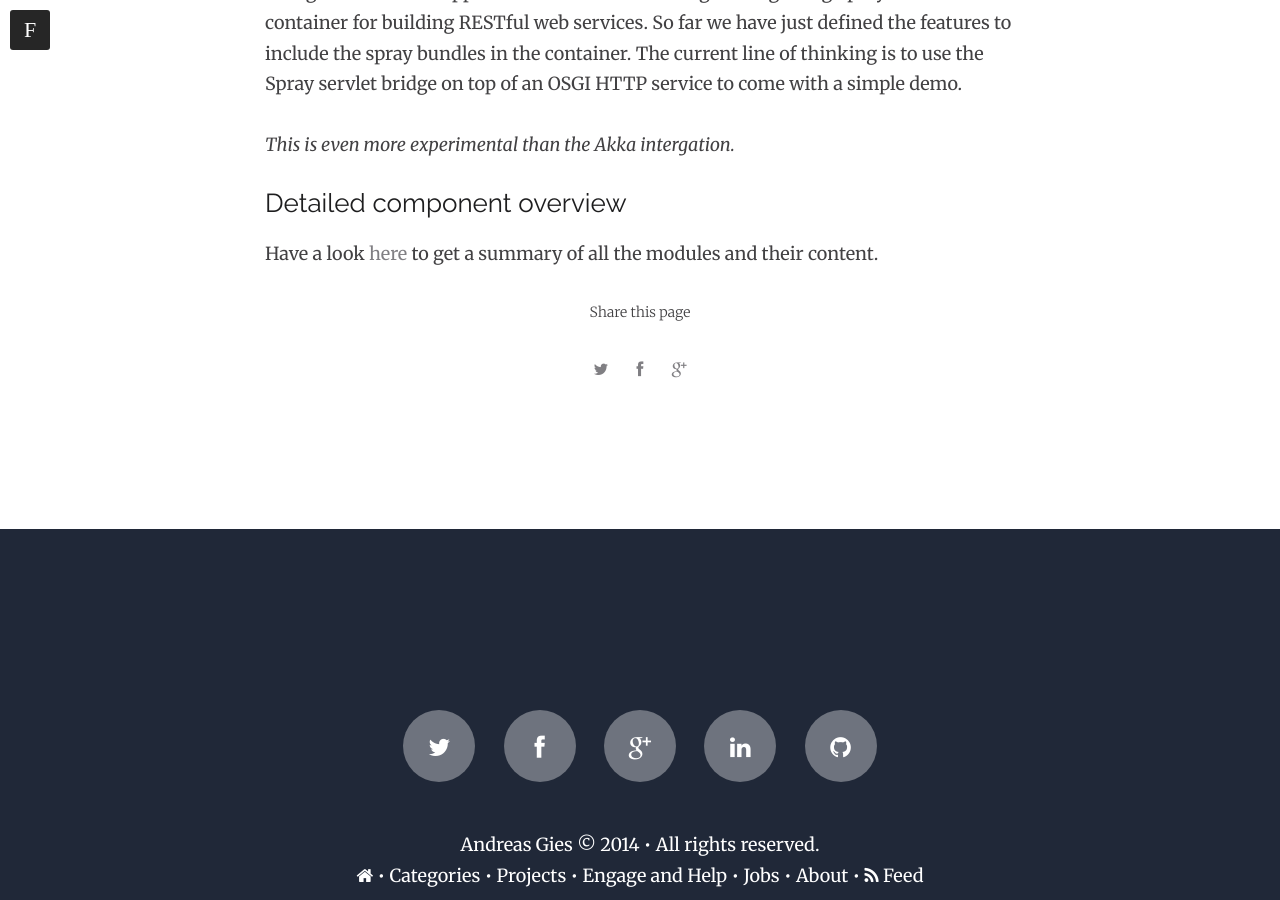
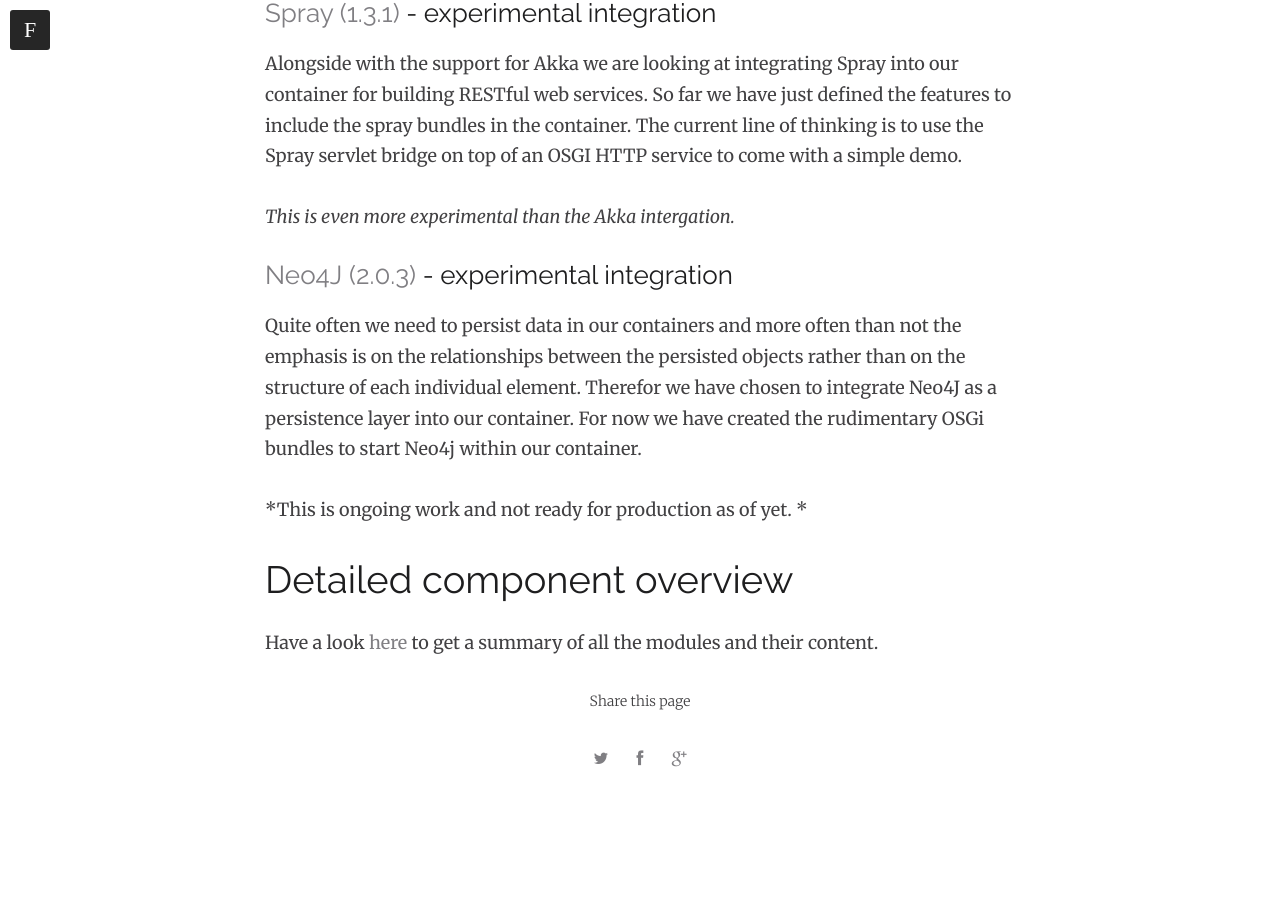
Before and after one commit to woq-blended/woq.github.io, a Jekyll site: the page built from projects/blended/30000.md, in a window 1280 px wide and 900 px high, scrolled down 2487 px. Built offline with Jekyll 4.4.1, drawn with Linux system fonts in a browser that asks for light colours; nearby versions of some CDN libraries; some of the changed text lies outside the part shown.

Commit message:
Integrating project pages.

```diff
--- a/projects/blended/30000.md
+++ b/projects/blended/30000.md
@@ -11,47 +11,50 @@
 audience, so that others either could use our modules as implementation and/or configuration examples or even base their container development
 on our project.
 
-Try it out
-----------
+# Try it out
 
 Refer to this [short guide](Building.html) to get started with the components as quickly as possible.
 
-High Level Components
----------------------
+# High Level Components
 
 On a high level we are building on top of the following components with some minor add-ons:
 
-### [Apache Karaf (2.3.5)](http://karaf.apache.org)
+## [Apache Karaf (2.3.5)](http://karaf.apache.org)
 
 Apache Karaf provides robust building blocks on top of an OSGI framework like [Apache Felix](http://felix.apache.org/) or [Equinox](http://www.eclipse.org/equinox/). Among other things it provides hot deployment, ease of configuration, a very good command shell either in process or via ssh and a very good packaging mechanism, aka Karaf features.
 
-### [Apache Camel (2.13.0)](http://camel.apache.org)
+## [Apache Camel (2.13.0)](http://camel.apache.org)
 
 Apache Camel provides mediation and routing facilities and also a rich set of enterprise integration patterns  in our container. It supports a wide range of transport protocols and allows routes to be set up using the Java-, XML- or Scala DSL. That makes it very easy - not to say mandatory - to integrate Apache Camel in all kind of integration projects.
 
 *We are currently looking into intergating Akka into our container framework and the [Akka Camel Support](http://doc.akka.io/docs/akka/snapshot/scala/camel.html) is one of the features that certainly needs investigation.*
 
-### [Apache ActiveMQ (5.9.1)](http://activemq.apache.org)
+## [Apache ActiveMQ (5.9.1)](http://activemq.apache.org)
 
 Whenever we require JMS based messaging in our container we use ActiveMQ.
 
-### [HawtIO (1.3.0)](http://hawt.io)
+## [HawtIO (1.3.0)](http://hawt.io)
 
 *Don't cha wish your console was hawt like me? I'm hawt so you can stay cool* ... Stolen from hawt.io's web site it describes nicely what it is aiming at. In a nutshell it is an extensible web console that helps us keeping our container under control and understand the message flows. As part of our development we have [contributed](http://wayofquality.de/index.php/en/blog/categories/listings/hawtio) to hawt.io.
 
-### [Akka (2.3.2)](http://akka.io) - experimental integration
+## [Akka (2.3.2)](http://akka.io) - experimental integration
 
 For quite some time we have been thinking about using Akka and Scala on top of OSGI. We have finally kicked off a bit of explorative work to wrap the core OSGI API's into an actor based API. An impression of what we are trying to achieve can be found [here](https://github.com/woq/de.woq.osgi.java/blob/master/de.woq.osgi.akka.mgmt.reporter/src/main/scala/de/woq/osgi/akka/mgmt/reporter/internal/MgmtReporter.scala).
 
 **_Please note that the Akka support is purely experimental at this stage. Very likely it's going to change drastically in a short time frame. The next things to look at is better error handling, support of more OSGI related API's and define some reusable OSGI Actor patterns._**
 
-### [Spray (1.3.1)](http://spray.io) - experimental integration
+## [Spray (1.3.1)](http://spray.io) - experimental integration
 
 Alongside with the support for Akka we are looking at integrating Spray into our container for building RESTful web services. So far we have just defined the features to include the spray bundles in the container. The current line of thinking is to use the Spray servlet bridge on top of an OSGI HTTP service to come with a simple demo.
 
 *This is even more experimental than the Akka intergation.*
 
-Detailed component overview
----------------------------
+## [Neo4J (2.0.3)](http://www.neo4j.org) - experimental integration
+
+Quite often we need to persist data in our containers and more often than not the emphasis is on the relationships between the persisted objects rather than on the structure of each individual element. Therefor we have chosen to integrate Neo4J as a persistence layer into our container. For now we have created the rudimentary OSGi bundles to start Neo4j within our container.
+
+*This is ongoing work and not ready for production as of yet. *
+
+# Detailed component overview
 
 Have a look [here](ComponentOverview.html) to get a summary of all the modules and their content.
```
